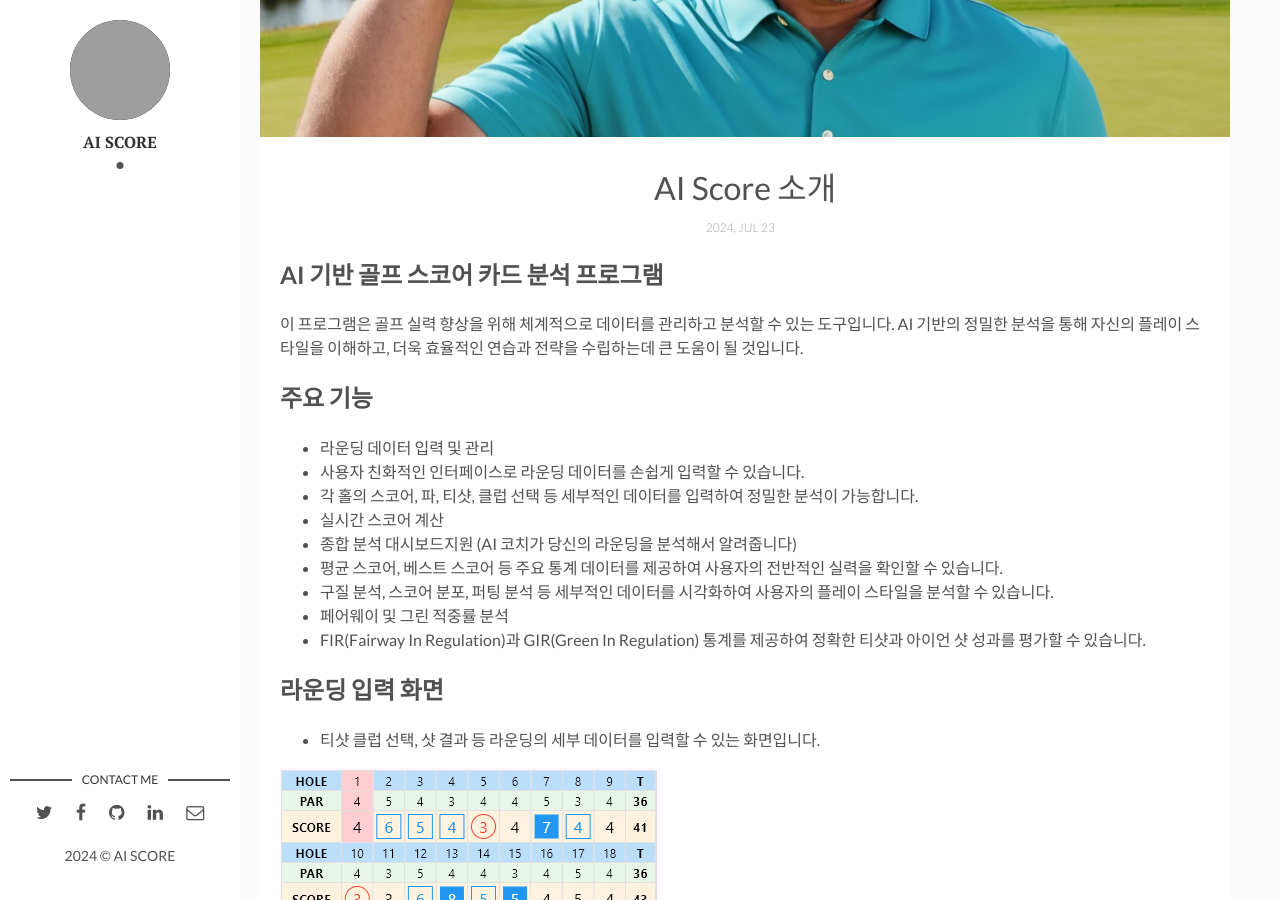
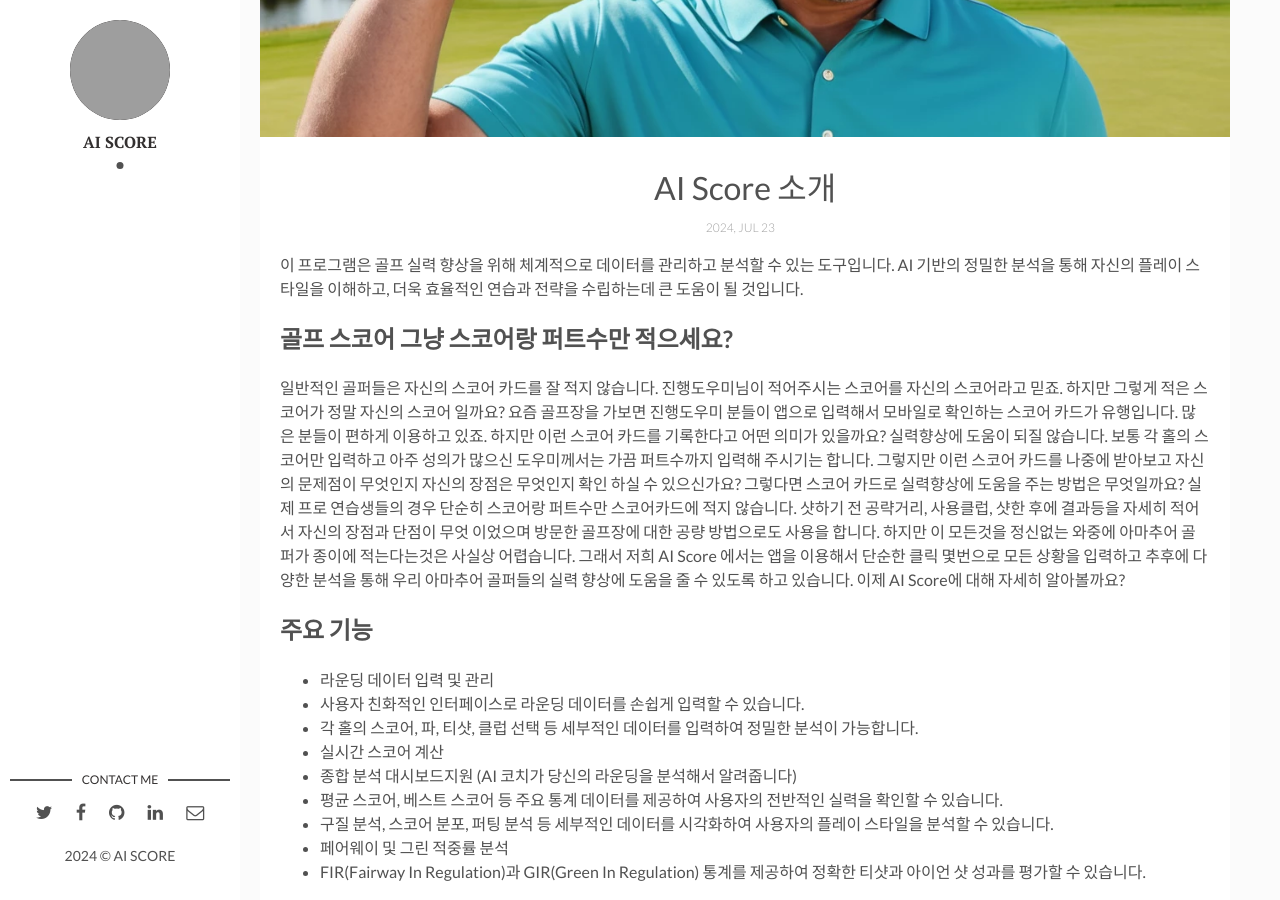
Before and after one commit to kim-jeongmo/jeongmo, a Jekyll site: the page built from _posts/2024-07-23-what-is-ai-score.md, in a window 1280 px wide and 900 px high, scrolled down 383 px. Built offline with Jekyll 4.4.1, drawn with Linux system fonts in a browser that asks for light colours; grey boxes are pictures that could not be loaded.

Commit message:
Auto update 2024-07-23(화) 23:25:50.17

```diff
--- a/_posts/2024-07-23-what-is-ai-score.md
+++ b/_posts/2024-07-23-what-is-ai-score.md
@@ -6,10 +6,16 @@ categories: [공지사항]
 tags: [매뉴얼, 소개]
 img: scorecard_1.png
 ---
-
-## AI 기반 골프 스코어 카드 분석 프로그램
 이 프로그램은 골프 실력 향상을 위해 체계적으로 데이터를 관리하고 분석할 수 있는 도구입니다. AI 기반의 정밀한 분석을 통해 자신의 플레이 스타일을 이해하고, 더욱 효율적인 연습과 전략을 수립하는데 큰 도움이 될 것입니다.
 
+## 골프 스코어 그냥 스코어랑 퍼트수만 적으세요?
+일반적인 골퍼들은 자신의 스코어 카드를 잘 적지 않습니다. 진행도우미님이 적어주시는 스코어를 자신의 스코어라고 믿죠.
+하지만 그렇게 적은 스코어가 정말 자신의 스코어 일까요?
+요즘 골프장을 가보면 진행도우미 분들이 앱으로 입력해서 모바일로 확인하는 스코어 카드가 유행입니다. 많은 분들이 편하게 이용하고 있죠. 하지만 이런 스코어 카드를 기록한다고 어떤 의미가 있을까요? 실력향상에 도움이 되질 않습니다. 보통 각 홀의 스코어만 입력하고 아주 성의가 많으신 도우미께서는 가끔 퍼트수까지 입력해 주시기는 합니다. 그렇지만 이런 스코어 카드를 나중에 받아보고 자신의 문제점이 무엇인지 자신의 장점은 무엇인지 확인 하실 수 있으신가요?
+그렇다면 스코어 카드로 실력향상에 도움을 주는 방법은 무엇일까요?
+실제 프로 연습생들의 경우 단순히 스코어랑 퍼트수만 스코어카드에 적지 않습니다. 샷하기 전 공략거리, 사용클럽, 샷한 후에 결과등을 자세히 적어서 자신의 장점과 단점이 무엇 이었으며 방문한 골프장에 대한 공량 방법으로도 사용을 합니다. 하지만 이 모든것을 정신없는 와중에 아마추어 골퍼가 종이에 적는다는것은 사실상 어렵습니다.
+그래서 저희 AI Score 에서는 앱을 이용해서 단순한 클릭 몇번으로 모든 상황을 입력하고 추후에 다양한 분석을 통해 우리 아마추어 골퍼들의 실력 향상에 도움을 줄 수 있도록 하고 있습니다.
+이제 AI Score에 대해 자세히 알아볼까요?
 
 
 ## 주요 기능
```
